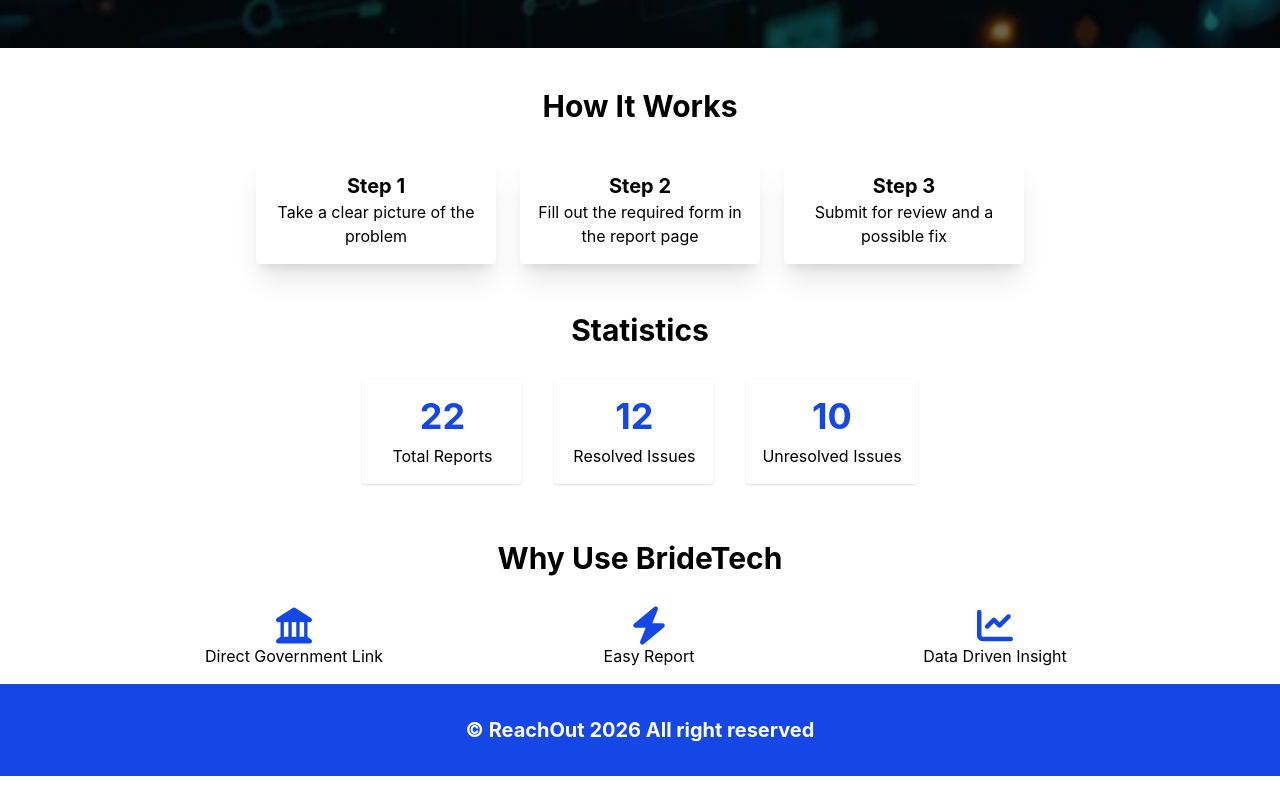
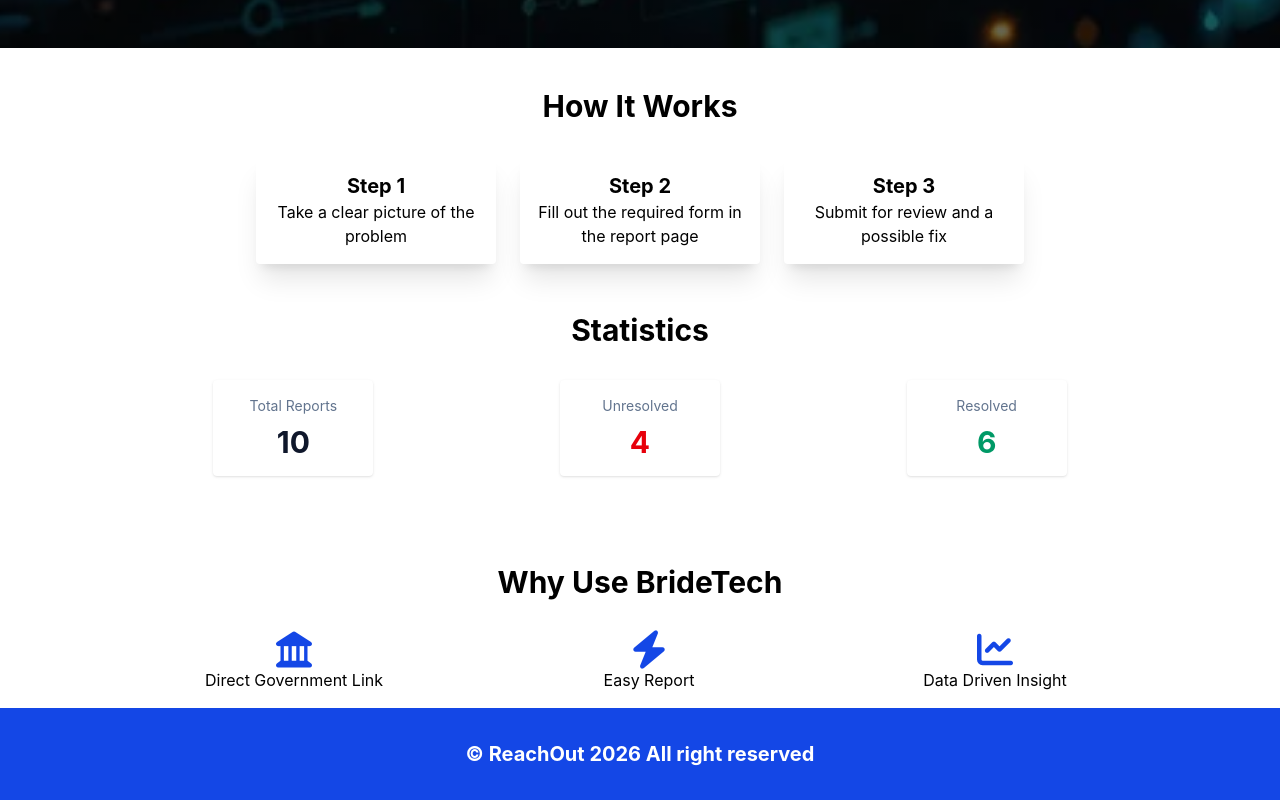
Before and after one commit to Ohiomatabn/ReachOut, a React (Vite) app in the folder frontend/: page / in a window 1280 px wide. Shown: the part 752-1552 px from the top of the page. Before the commit the page ends 1528 px from the top, so only its background shows below. Built offline with nearby package versions, Linux system fonts and the light colour scheme.

Commit message:
change Statistics component to accept summary prop and enhance layout

```diff
--- a/frontend/src/components/HomePage/Statistics.jsx
+++ b/frontend/src/components/HomePage/Statistics.jsx
@@ -1,20 +1,21 @@
-function Statistics() {
+function Statistics({ summary }) {
+  console.log(summary);
   return (
     <section className="pb-4">
       <div className="container">
         <h2>Statistics</h2>
-        <div className="flex justify-center items-center gap-8 flex-wrap">
-          <div className="sta-card">
-            <div className="font-bold text-4xl pb-2 text-blue-700">22</div>
-            Total Reports
+        <div className="flex flex-wrap justify-around items-center gap-4 mb-8">
+          <div className="sta-card bg-white">
+            <p className="text-sm text-slate-500">Total Reports</p>
+            <h3 className="text-3xl font-bold text-slate-900 mt-2">{10}</h3>
           </div>
-          <div className="sta-card">
-            <div className="font-bold text-4xl pb-2 text-blue-700">12</div>
-            Resolved Issues
+          <div className="sta-card bg-white">
+            <p className="text-sm text-slate-500">Unresolved</p>
+            <h3 className="text-3xl font-bold text-red-600 mt-2">{4}</h3>
           </div>
-          <div className="sta-card">
-            <div className="font-bold text-4xl pb-2 text-blue-700">10</div>
-            Unresolved Issues
+          <div className="sta-card bg-white">
+            <p className="text-sm text-slate-500">Resolved</p>
+            <h3 className="text-3xl font-bold text-emerald-600 mt-2">{6}</h3>
           </div>
         </div>
       </div>
```
